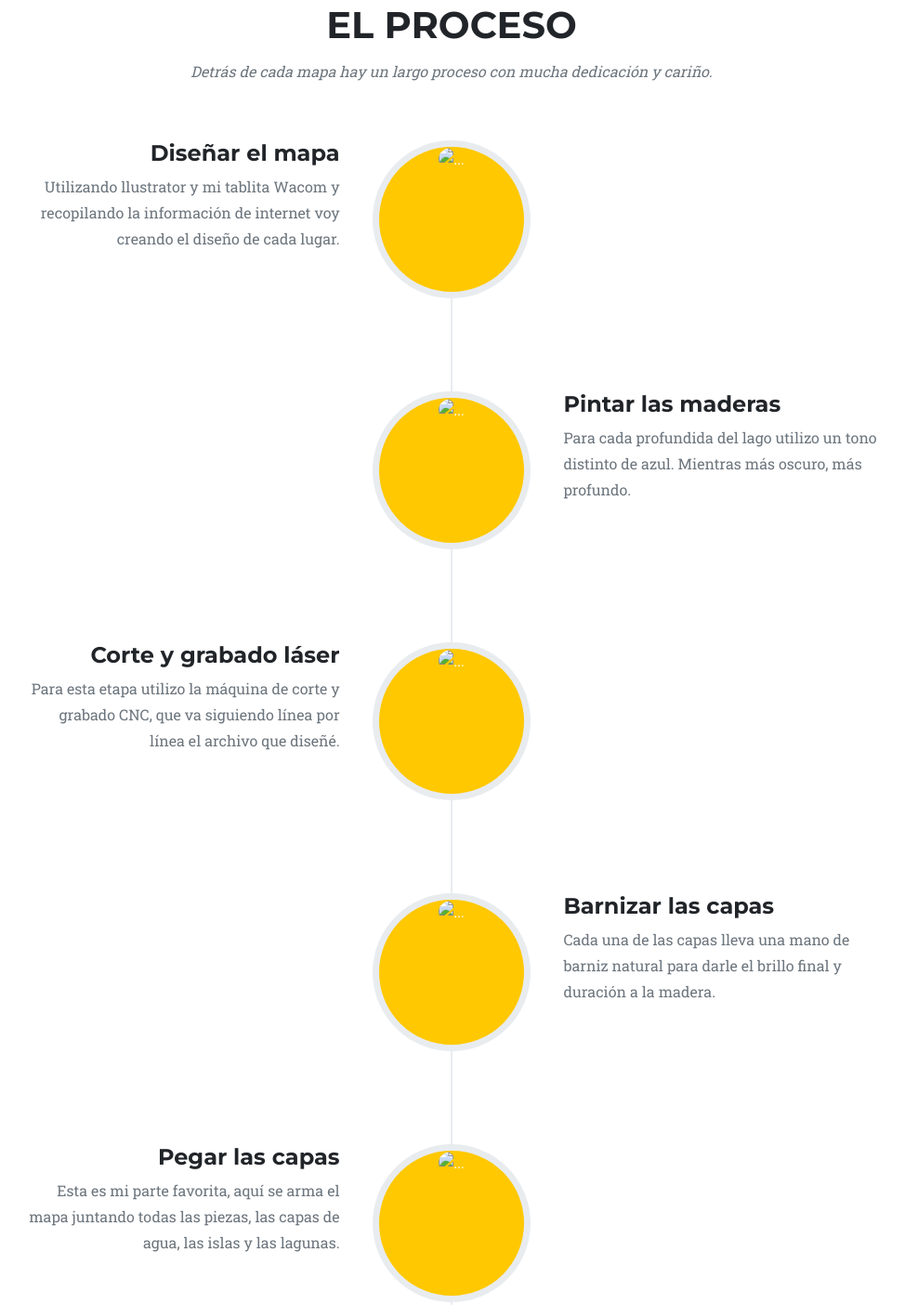
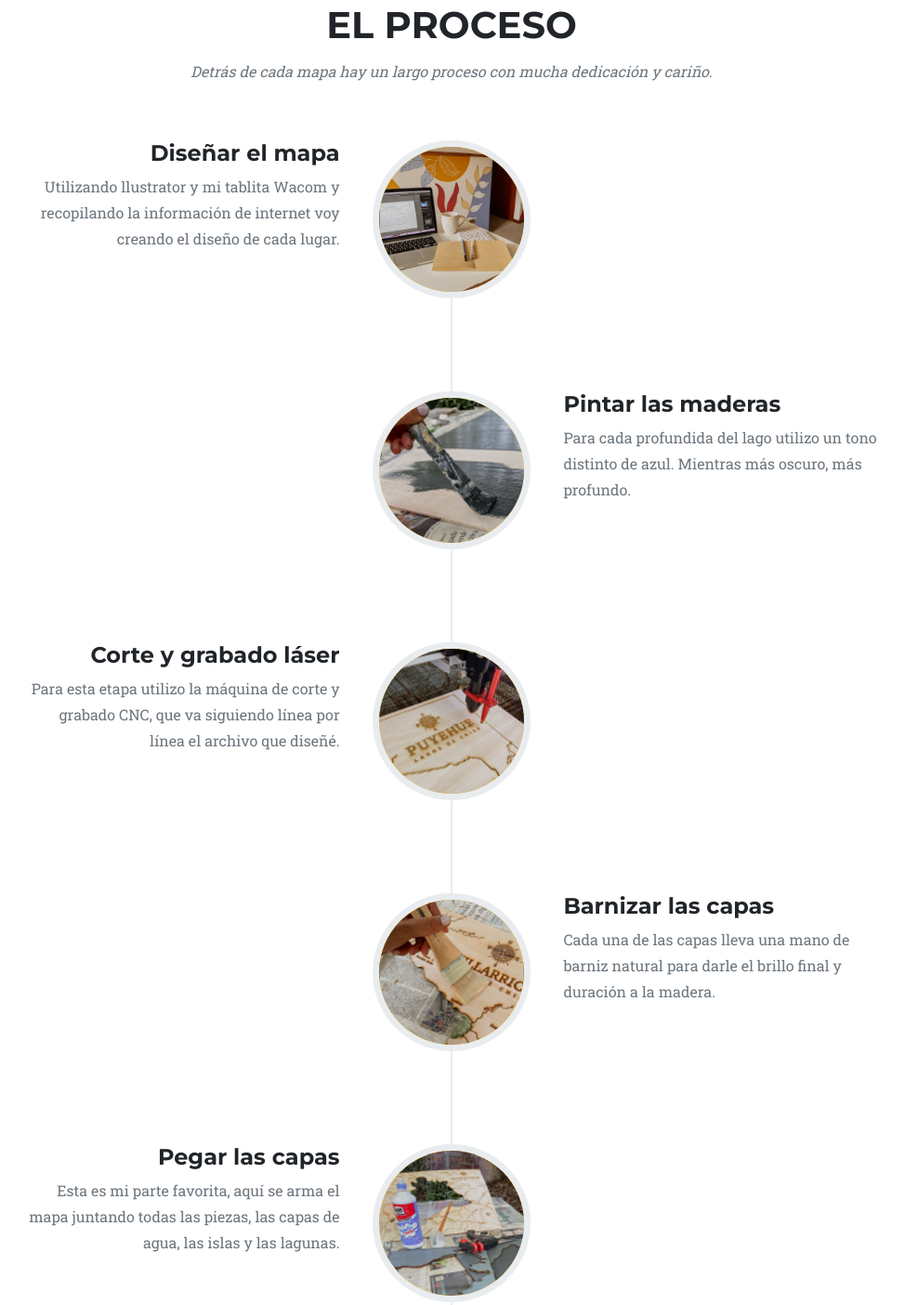
Before and after one commit to franibanezm/examen, a plain HTML site: page index.html in a window 1280 px wide. Shown: the part 3478-4882 px from the top of the page at 93% size, without its empty margins (154-1128 px from the left). Drawn offline with nearby package versions, Linux system fonts and the light colour scheme.

Commit message:
Update index.html

```diff
--- a/index.html
+++ b/index.html
@@ -231,7 +231,7 @@
                 </div>
                 <ul class="timeline">
                     <li>
-                        <div class="timeline-image"><img class="rounded-circle img-fluid" src="assets/img/about/1.jpf" alt="..." /></div>
+                        <div class="timeline-image"><img class="rounded-circle img-fluid" src="assets/img/about/1.jpg" alt="..." /></div>
                         <div class="timeline-panel">
                             <div class="timeline-heading">
                                 <h4>Diseñar el mapa</h4>
@@ -241,7 +241,7 @@
                         </div>
                     </li>
                     <li class="timeline-inverted">
-                        <div class="timeline-image"><img class="rounded-circle img-fluid" src="assets/img/about/2.jpf" alt="..." /></div>
+                        <div class="timeline-image"><img class="rounded-circle img-fluid" src="assets/img/about/2.jpg" alt="..." /></div>
                         <div class="timeline-panel">
                             <div class="timeline-heading">
                                 <h4>Pintar las maderas</h4>
@@ -251,7 +251,7 @@
                         </div>
                     </li>
                     <li>
-                        <div class="timeline-image"><img class="rounded-circle img-fluid" src="assets/img/about/3.jpf" alt="..." /></div>
+                        <div class="timeline-image"><img class="rounded-circle img-fluid" src="assets/img/about/3.jpg" alt="..." /></div>
                         <div class="timeline-panel">
                             <div class="timeline-heading">
                                 <h4>Corte y grabado láser</h4>
@@ -261,7 +261,7 @@
                         </div>
                     </li>
                     <li class="timeline-inverted">
-                        <div class="timeline-image"><img class="rounded-circle img-fluid" src="assets/img/about/4.jpf" alt="..." /></div>
+                        <div class="timeline-image"><img class="rounded-circle img-fluid" src="assets/img/about/4.jpg" alt="..." /></div>
                         <div class="timeline-panel">
                             <div class="timeline-heading">
                                 <h4>Barnizar las capas</h4>
@@ -271,7 +271,7 @@
                         </div>
                     </li>
                     <li class="timeline">
-                        <div class="timeline-image"><img class="rounded-circle img-fluid" src="assets/img/about/5.jpf" alt="..." /></div>
+                        <div class="timeline-image"><img class="rounded-circle img-fluid" src="assets/img/about/5.jpg" alt="..." /></div>
                         <div class="timeline-panel">
                             <div class="timeline-heading">
                                 <h4>Pegar las capas</h4>
@@ -281,7 +281,7 @@
                         </div>
                     </li>
                      <li class="timeline-inverted">
-                        <div class="timeline-image"><img class="rounded-circle img-fluid" src="assets/img/about/6.jpf" alt="..." /></div>
+                        <div class="timeline-image"><img class="rounded-circle img-fluid" src="assets/img/about/6.jpg" alt="..." /></div>
                         <div class="timeline-panel">
                             <div class="timeline-heading">
                                 <h4>Enmarcado profesional</h4>
```
